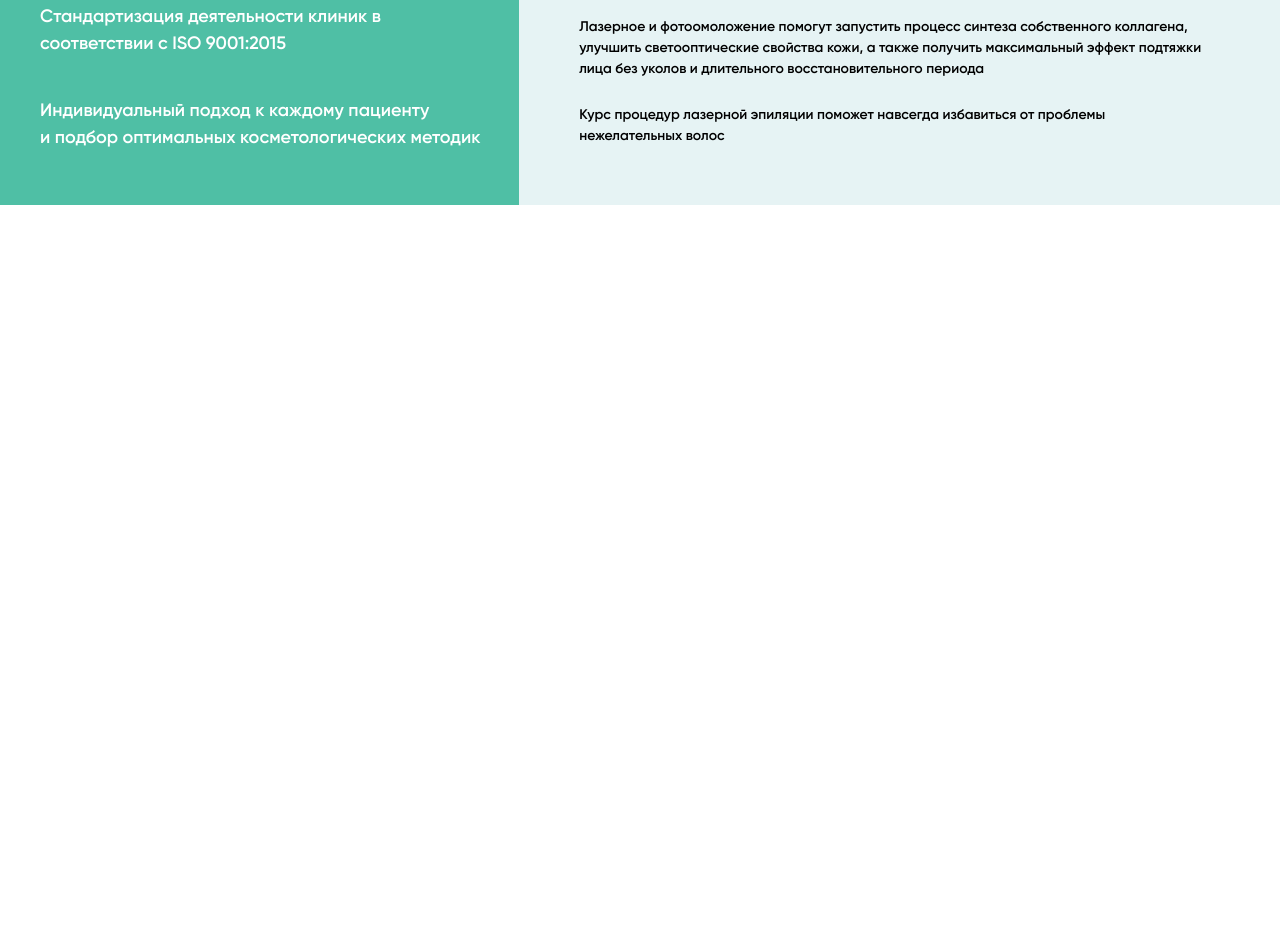
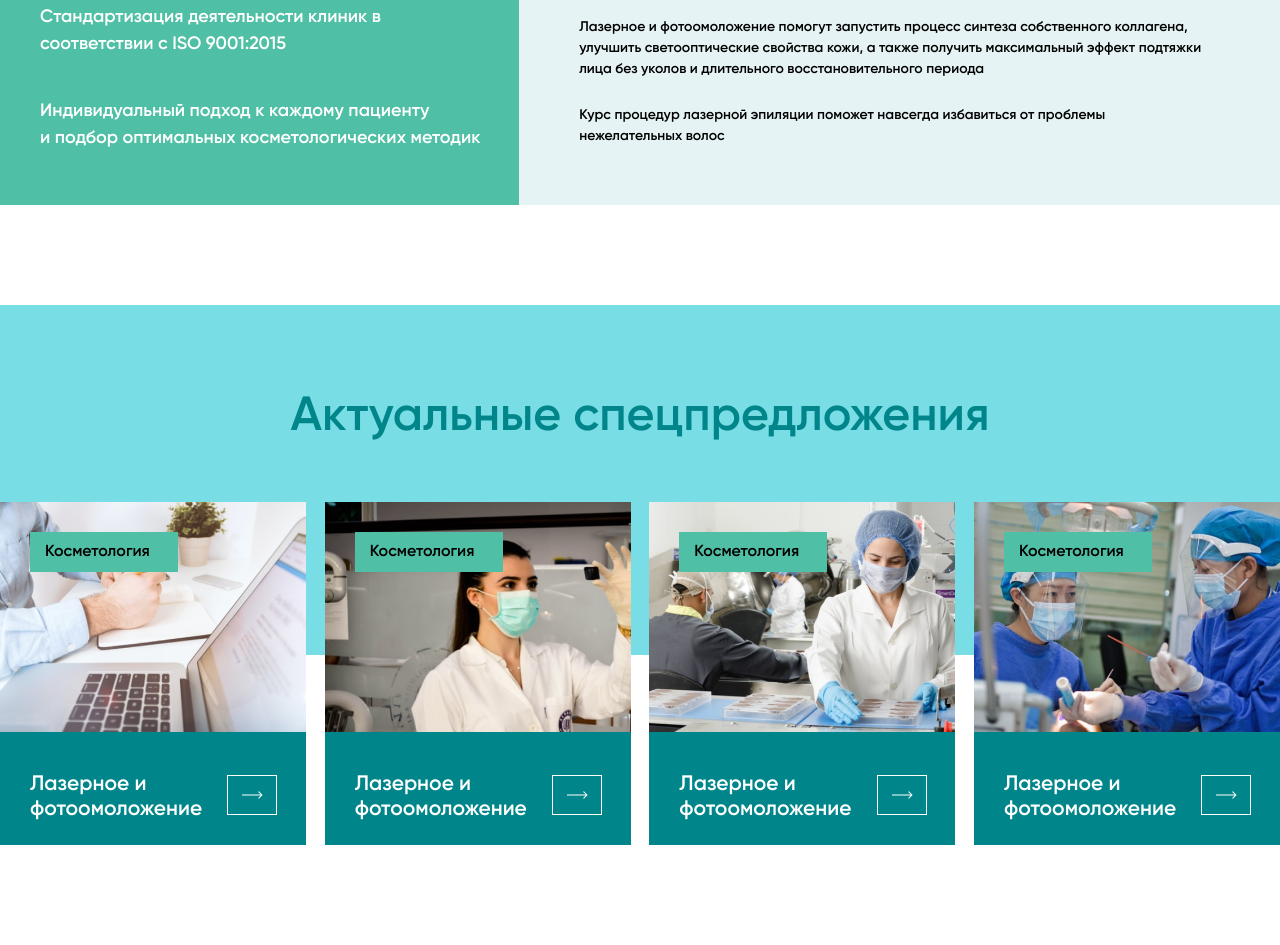
Before and after one commit to shazamat/medi-landing-page, a plain HTML site: page index.html in a window 1280 px wide. Shown: the part 1830-2775 px from the top of the page. Before the commit the page ends 2135 px from the top, so only its background shows below. Drawn offline with Linux system fonts and the light colour scheme.

Commit message:
Actual offers container tugadi

```diff
--- a/index.html
+++ b/index.html
@@ -213,6 +213,44 @@
                         </div>
                     </div>
                 </div>
+                <!-- Special Offers Container -->
+                <div class="special__offers">
+                    <h1 class="special_title">Актуальные спецпредложения </h1>
+                    <div class="special__container">
+                        <div class="special__tariff">
+                            <img class="special-img" src="images/actual1.jpg" alt="">
+                            <div class="cosmetelog">Косметология</div>
+                            <div class="cosmetolog_btn">
+                                <a href="#">Лазерное и <br>фотоомоложение</a>
+                                <img src="images/innovationbtn.svg" alt="">
+                            </div>
+                        </div>
+                        <div class="special__tariff">
+                            <img class="special-img" src="images/actual2.jpg" alt="">
+                            <div class="cosmetelog">Косметология</div>
+                            <div class="cosmetolog_btn">
+                                <a href="#">Лазерное и <br>фотоомоложение</a>
+                                <img src="images/innovationbtn.svg" alt="">
+                            </div>
+                        </div>
+                        <div class="special__tariff">
+                            <img class="special-img" src="images/actual3.jpg" alt="">
+                            <div class="cosmetelog">Косметология</div>
+                            <div class="cosmetolog_btn">
+                                <a href="#">Лазерное и <br>фотоомоложение</a>
+                                <img src="images/innovationbtn.svg" alt="">
+                            </div>
+                        </div>
+                        <div class="special__tariff">
+                            <img class="special-img" src="images/actual4.jpg" alt="">
+                            <div class="cosmetelog">Косметология</div>
+                            <div class="cosmetolog_btn">
+                                <a href="#">Лазерное и <br>фотоомоложение</a>
+                                <img src="images/innovationbtn.svg" alt="">
+                            </div>
+                        </div>
+                    </div>
+                </div>
             </section>
         </main>
         <footer class="footer">
--- a/style/main.css
+++ b/style/main.css
@@ -18,15 +18,10 @@
     transition: all 0.2s linear;
 }
 
-::root {
-    --background-accent1: #4FBFA5;
-    --background-accent2: #00868A;
-}
-
 html {
     overflow-x: hidden;
     scroll-behavior: smooth;
-    font-weight: 800;
+    font-weight: 700;
     font-family: 'Gilroy-extrabold', sans-serif;
 }
 
@@ -389,3 +384,65 @@ tr th:nth-child(2) {
     font-size: 14px !important;
     line-height: 150% !important;
  }
+
+ /* ========================== Special Offers Container ========================== */
+
+ .special__container {
+    display: flex;
+    justify-content: space-between;
+    padding-bottom: 100px;
+ }
+
+.special__offers {
+    width: 100%;
+    height: 350px;
+    margin-bottom: 100px;
+    background: #78dde4;
+}
+
+.special_title {
+    color: #00868A;
+    padding-top: 80px;
+    padding-bottom: 60px;
+    font-weight: 700;
+    font-size: 48px;
+    text-align: center;
+}
+
+.special__tariff {
+    width: 306px;
+    height: 343px;
+    display: flex;
+    flex-direction: column;
+    justify-content: space-between;
+    background: #00868A;
+}
+
+.special-img {
+    position: absolute;
+}
+
+.cosmetelog {
+    top: 30px;
+    left: 30px;
+    width: 148px;
+    height: 40px;
+    z-index: 5;
+    padding: 9px 15px;
+    position: relative;
+    background: #4FBFA5;
+}
+
+.cosmetolog_btn {
+    z-index: 3;
+    margin-left: 30px;
+    margin-bottom: 25px;
+    display: flex;
+    gap: 25px;
+    align-items: center;
+}
+
+.cosmetolog_btn a {
+    color: #fff;
+    font-size: 21px;
+}
```
Also changed, not shown: images/actual1.jpg (added), images/actual2.jpg (added), images/actual3.jpg (added), images/actual4.jpg (added).
